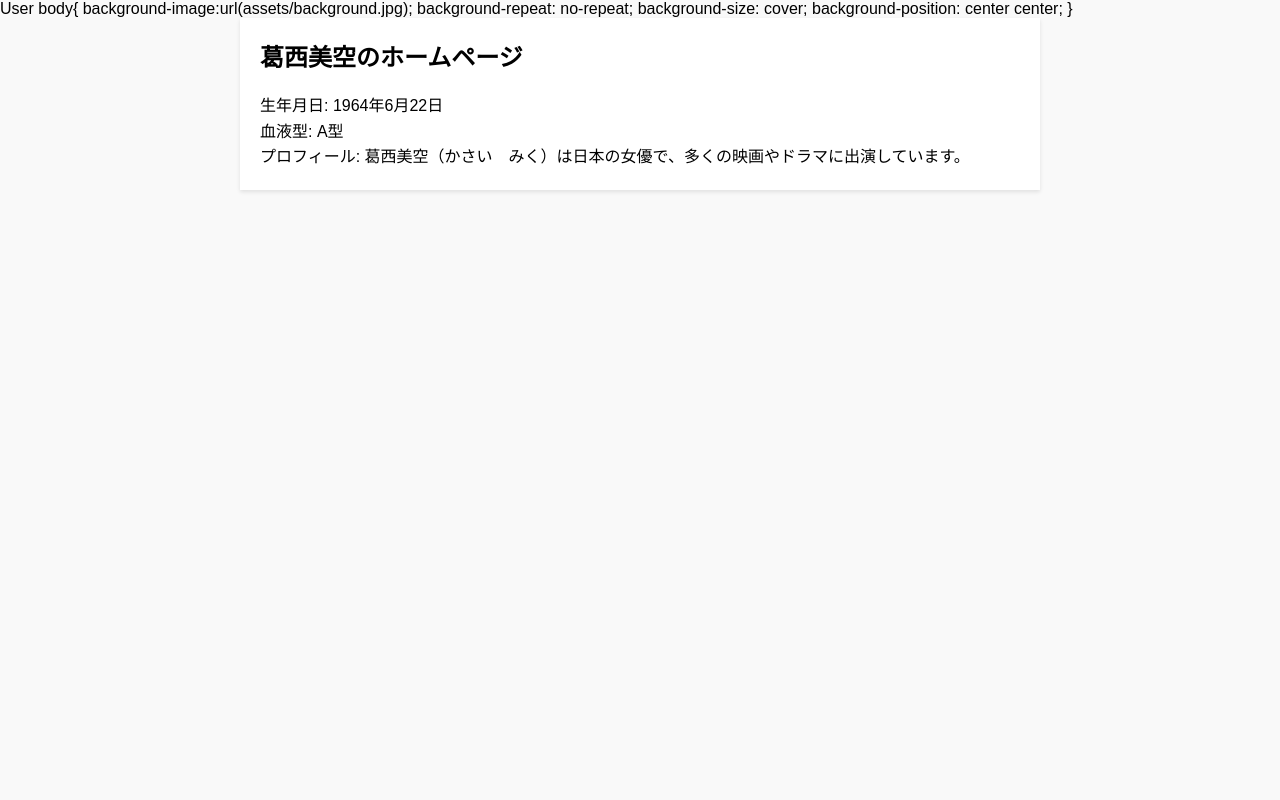
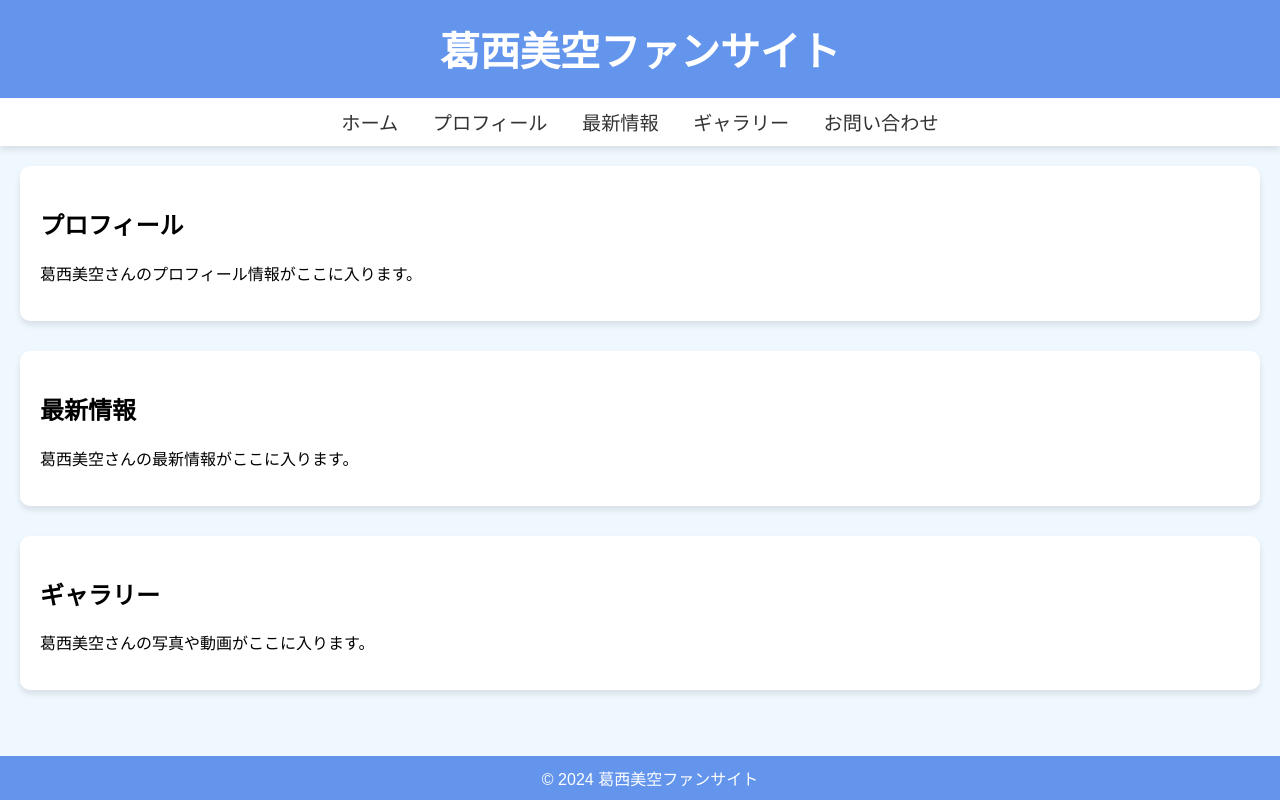
Before and after one commit to Hasa224869/Mr, a plain HTML site: page Home.html in a window 1280 px wide. Drawn offline with Linux system fonts and the light colour scheme.

Commit message:
Update Home.html

```diff
--- a/Home.html
+++ b/Home.html
@@ -1,52 +1,94 @@
-User
 <!DOCTYPE html>
-<html lang="en">
+<html lang="ja">
 <head>
   <meta charset="UTF-8">
   <meta name="viewport" content="width=device-width, initial-scale=1.0">
-    <title>葛西美空のホームページ</title>
+  <title>葛西美空ファンサイト</title>
   <style>
-        * {
+    body {
+      font-family: 'Arial', sans-serif;
+      background-color: #f0f8ff; /* 水色系の背景 */
       margin: 0;
       padding: 0;
-            box-sizing: border-box;
     }
-        body {
-            font-family: Arial, sans-serif;
-            background-color: #f9f9f9;
-        }
-        .container {
-            max-width: 800px;
-            margin: 0 auto;
+    header {
+      background-color: #6495ed; /* 淡い青 */
       padding: 20px;
-            background-color: #ffffff;
-            box-shadow: 0 2px 4px rgba(0, 0, 0, 0.1);
+      text-align: center;
+      color: white;
     }
     h1 {
-            font-size: 24px;
-            margin-bottom: 20px;
+      margin: 0;
+      font-size: 2.5em;
     }
-        p {
-            font-size: 16px;
-            line-height: 1.6;
+    nav {
+      background-color: #fff;
+      text-align: center;
+      padding: 10px 0;
+      box-shadow: 0 4px 6px rgba(0, 0, 0, 0.1);
     }
-        /* Add more styles as needed */
+    nav a {
+      text-decoration: none;
+      color: #333;
+      margin: 0 15px;
+      font-size: 1.2em;
+    }
+    main {
+      padding: 20px;
+    }
+    section {
+      margin-bottom: 30px;
+    }
+    .content {
+      background-color: #fff;
+      padding: 20px;
+      border-radius: 10px;
+      box-shadow: 0 4px 6px rgba(0, 0, 0, 0.1);
+    }
+    footer {
+      background-color: #6495ed; /* 淡い青 */
+      color: white;
+      text-align: center;
+      padding: 10px;
+      position: fixed;
+      bottom: 0;
+      width: 100%;
+    }
   </style>
-    body{
-      background-image:url(assets/background.jpg);
-      background-repeat: no-repeat;
-      background-size: cover;
-      background-position: center center;
-   }
-
 </head>
 <body>
-    <div class="container">
-        <h1>葛西美空のホームページ</h1>
-        <p>生年月日: 1964年6月22日</p>
-        <p>血液型: A型</p>
-        <p>プロフィール: 葛西美空（かさい　みく）は日本の女優で、多くの映画やドラマに出演しています。</p>
-        <!-- Add more content here -->
+  <header>
+    <h1>葛西美空ファンサイト</h1>
+  </header>
+  <nav>
+    <a href="#">ホーム</a>
+    <a href="#">プロフィール</a>
+    <a href="#">最新情報</a>
+    <a href="#">ギャラリー</a>
+    <a href="#">お問い合わせ</a>
+  </nav>
+  <main>
+    <section>
+      <div class="content">
+        <h2>プロフィール</h2>
+        <p>葛西美空さんのプロフィール情報がここに入ります。</p>
       </div>
+    </section>
+    <section>
+      <div class="content">
+        <h2>最新情報</h2>
+        <p>葛西美空さんの最新情報がここに入ります。</p>
+      </div>
+    </section>
+    <section>
+      <div class="content">
+        <h2>ギャラリー</h2>
+        <p>葛西美空さんの写真や動画がここに入ります。</p>
+      </div>
+    </section>
+  </main>
+  <footer>
+    &copy; 2024 葛西美空ファンサイト
+  </footer>
 </body>
 </html>
```
Lines whose indentation alone changed are shown as unchanged.
